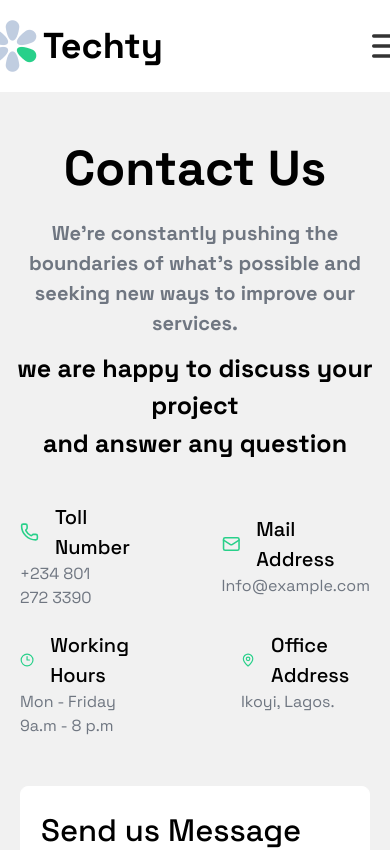
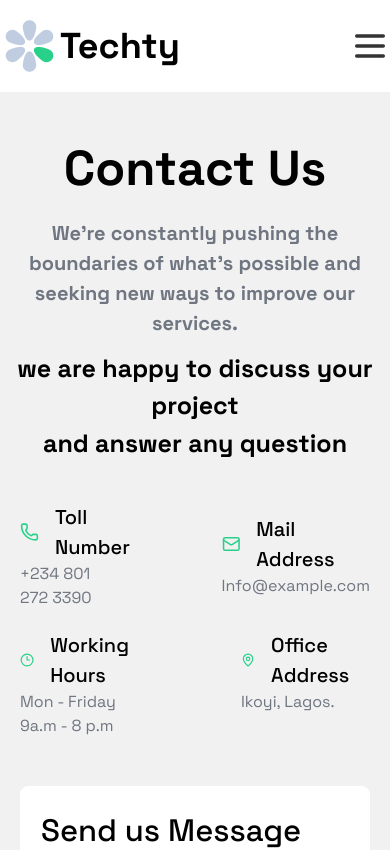
Before and after one commit to techie-emmax/figma, a React (Vite) app: page /contact in a window 390 px wide. Shown: the top 850 px of the page. Built offline with nearby package versions, Linux system fonts and the light colour scheme.

Commit message:
another changes on function

```diff
--- a/src/Components/Navbar.jsx
+++ b/src/Components/Navbar.jsx
@@ -24,7 +24,7 @@
   const [menubutton, setMenubutton] = useState(false);
 
   return (
-    <div className="flex items-center justify-center gap-66 md:gap-20">
+    <div className="flex items-center justify-center gap-55 md:gap-20">
       <div className={navbarClasses}>
         <div className="flex items-center">
           <img
```
